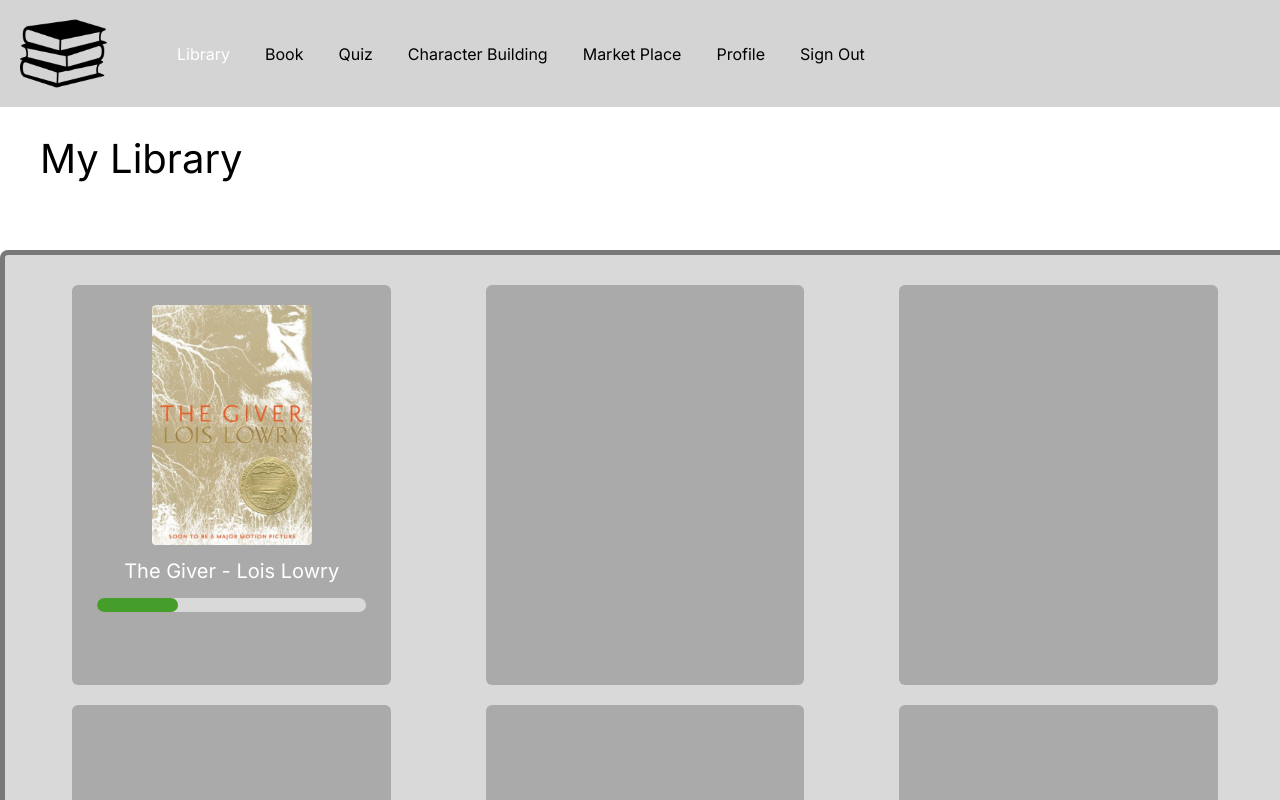
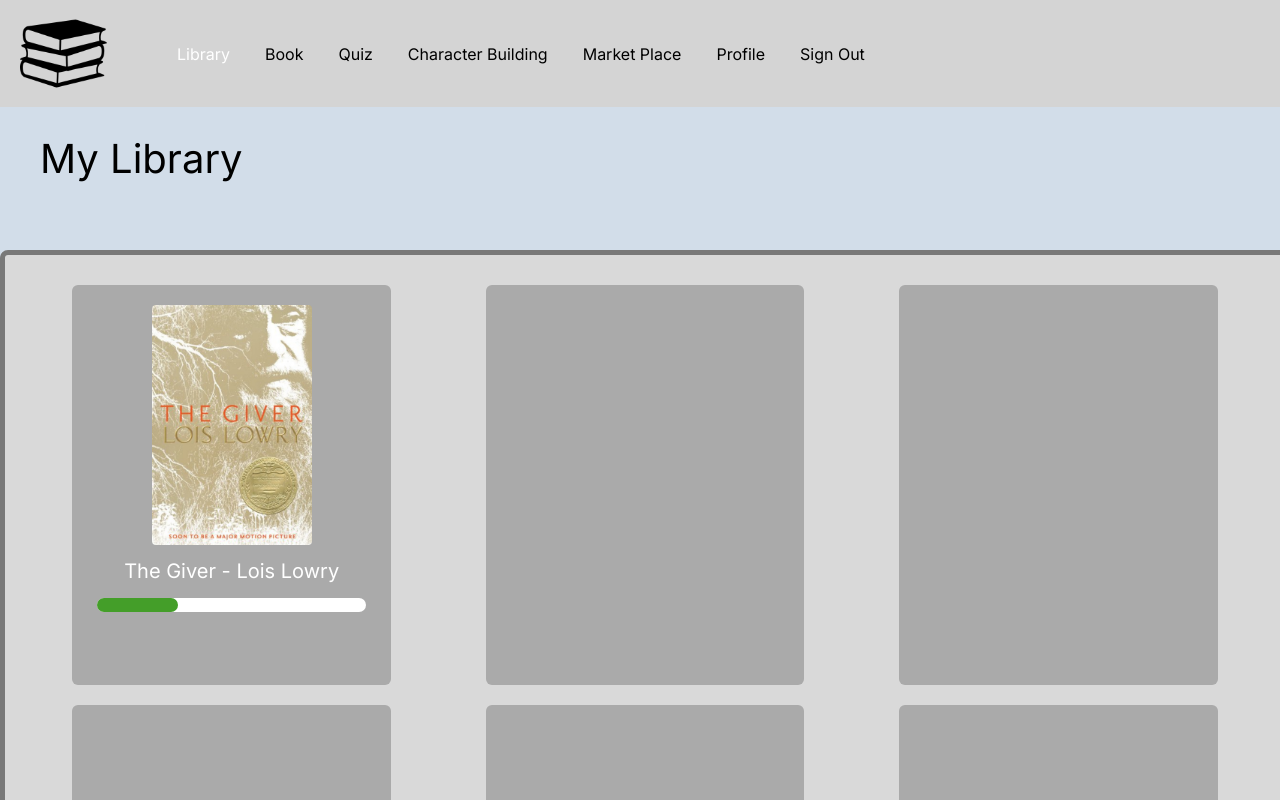
Before and after one commit to evonnela/capstone, a React (Create React App) app in the folder winfo2/: page /Home in a window 1280 px wide. Shown: the top 800 px of the page. Built offline with nearby package versions, Linux system fonts and the light colour scheme; a small style sheet from the web is missing; a web font is replaced by a local one.

Commit message:
trying out colors

```diff
--- a/winfo2/src/index.css
+++ b/winfo2/src/index.css
@@ -8,6 +8,7 @@ body {
     height: 100vh;
     display: block;
     overflow-x: hidden;
+    background-color: #d2dde9;
 }
 
 /* BOOK PAGE STYLING */
@@ -198,7 +199,7 @@ header {
 .progress-bar {
     width: 90%;
     height: 14px;
-    background-color: #d9d9d9;
+    background-color: #fff;
     border-radius: 10px;
     position: relative;
     margin-bottom: 20px;
```
